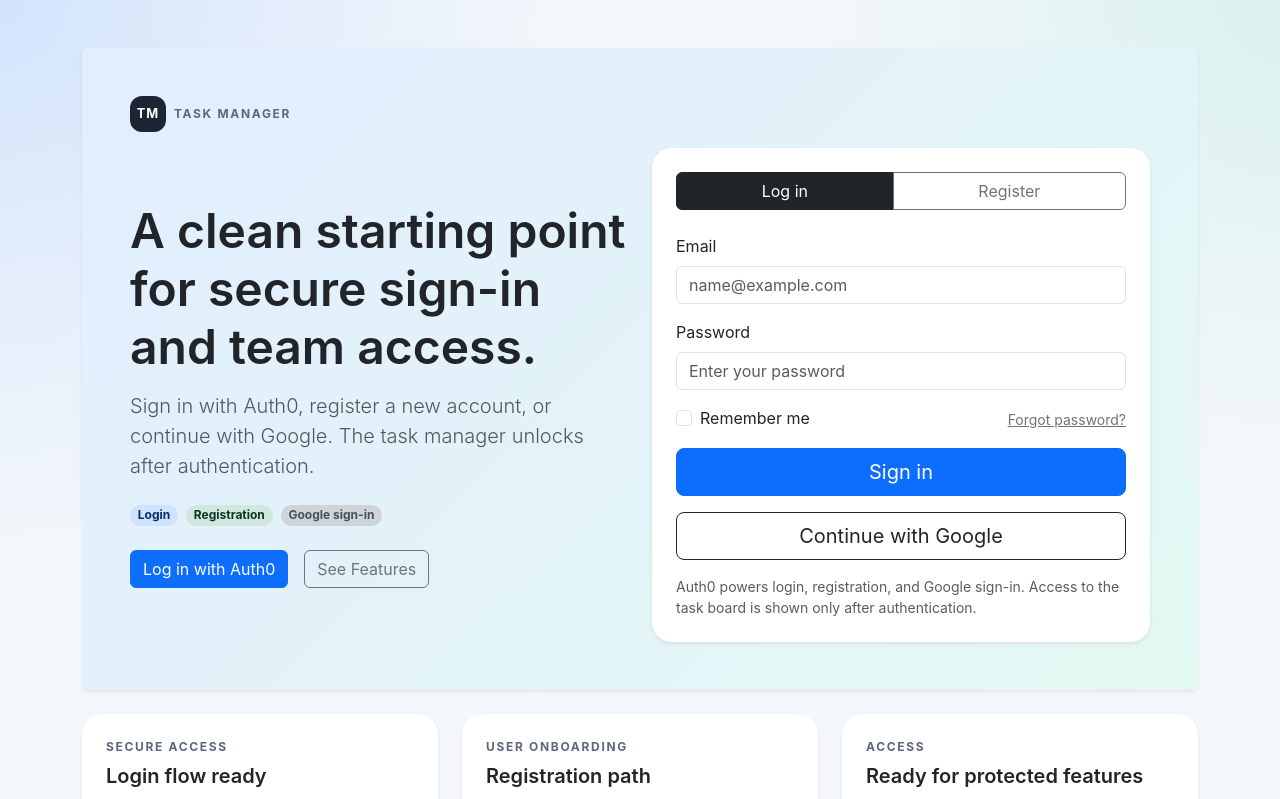
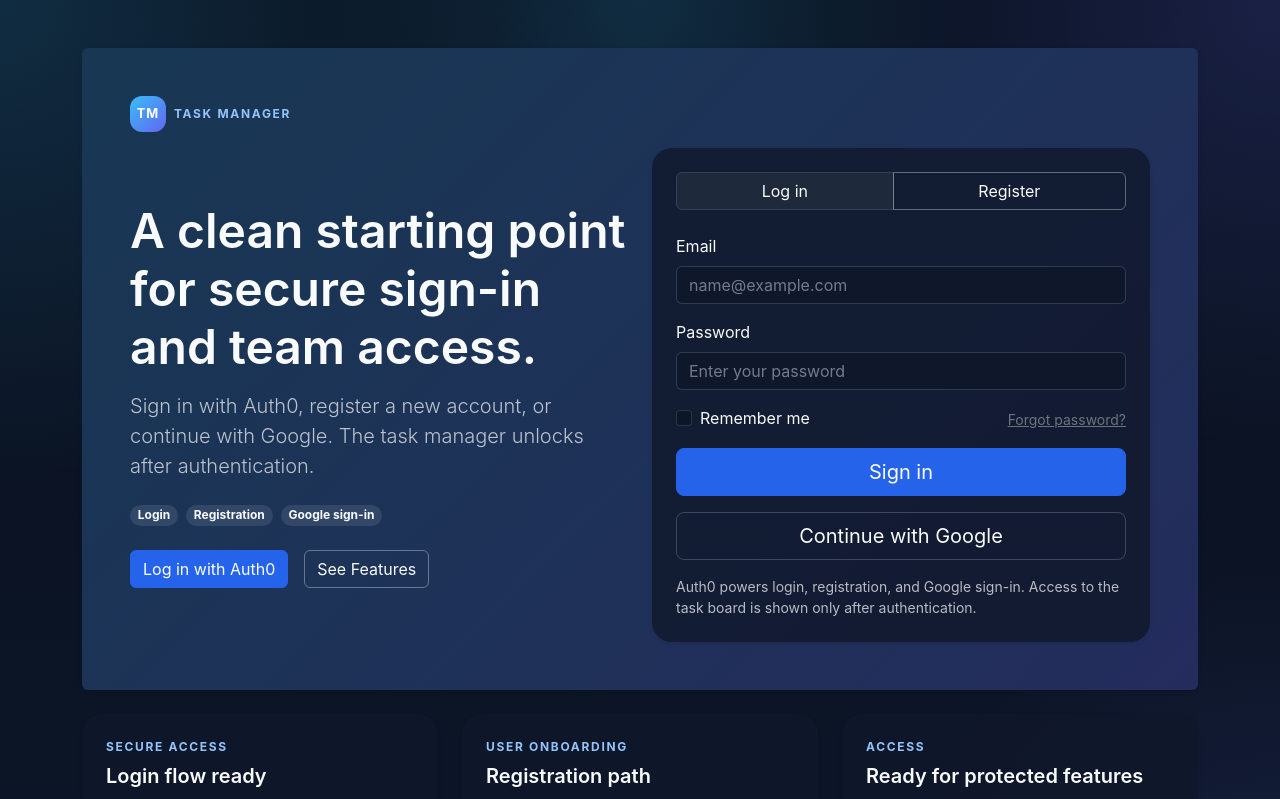
Before and after one commit to calv511/task-manager, a React (Vite) app: page / in a window 1280 px wide. Shown: the top 799 px of the page. Built offline with nearby package versions, Linux system fonts and the light colour scheme; no server answers.

Commit message:
style: update color scheme and background gradients for improved UI aesthetics

```diff
--- a/src/App.css
+++ b/src/App.css
@@ -5,17 +5,23 @@
 .home-hero {
 	overflow: hidden;
 	background:
-		linear-gradient(135deg, rgba(13, 110, 253, 0.12), rgba(32, 201, 151, 0.12)),
-		#ffffff;
+		linear-gradient(135deg, rgba(56, 189, 248, 0.18), rgba(99, 102, 241, 0.24)),
+		#101a2e;
+	color: #f8fafc;
 }
 
 .config-callout {
 	border-radius: 1rem;
+	background: rgba(15, 23, 42, 0.72);
+	color: #f8fafc;
 }
 
 .auth-card,
 .feature-card {
 	border-radius: 1.25rem;
+	background: rgba(15, 23, 42, 0.8);
+	color: #f8fafc;
+	border: 1px solid rgba(148, 163, 184, 0.16);
 }
 
 .brand-mark {
@@ -25,7 +31,7 @@
 	width: 2.25rem;
 	height: 2.25rem;
 	border-radius: 0.75rem;
-	background: #1d2433;
+	background: linear-gradient(135deg, #38bdf8, #6366f1);
 	color: #ffffff;
 	font-size: 0.8rem;
 	font-weight: 700;
@@ -38,14 +44,15 @@
 	letter-spacing: 0.14em;
 	font-size: 0.75rem;
 	font-weight: 700;
-	color: #5c677d;
+	color: #93c5fd;
 }
 
 .task-details-hero {
 	overflow: hidden;
 	background:
-		linear-gradient(135deg, rgba(13, 110, 253, 0.12), rgba(32, 201, 151, 0.12)),
-		#ffffff;
+		linear-gradient(135deg, rgba(56, 189, 248, 0.18), rgba(99, 102, 241, 0.24)),
+		#101a2e;
+	color: #f8fafc;
 }
 
 .task-grid {
@@ -55,14 +62,18 @@
 
 .task-card {
 	transition: transform 0.15s ease, box-shadow 0.15s ease;
+	background: rgba(15, 23, 42, 0.8);
+	color: #f8fafc;
+	border: 1px solid rgba(148, 163, 184, 0.16);
 }
 
 .task-card:hover {
 	transform: translateY(-2px);
+	box-shadow: 0 1rem 2rem rgba(2, 6, 23, 0.35) !important;
 }
 
 .task-card:focus-visible {
-	outline: 3px solid rgba(13, 110, 253, 0.35);
+	outline: 3px solid rgba(96, 165, 250, 0.5);
 	outline-offset: 2px;
 }
 
@@ -73,8 +84,8 @@
 	display: grid;
 	place-items: center;
 	padding: 1rem;
-	background: rgba(15, 23, 42, 0.58);
-	backdrop-filter: blur(6px);
+	background: rgba(2, 6, 23, 0.7);
+	backdrop-filter: blur(8px);
 }
 
 .task-modal {
@@ -82,10 +93,102 @@
 	max-height: calc(100vh - 2rem);
 	overflow: auto;
 	border-radius: 1.5rem;
+	background: #101a2e;
+	color: #f8fafc;
+	border: 1px solid rgba(148, 163, 184, 0.18);
 }
 
 .task-filters .btn {
 	white-space: nowrap;
+}
+
+.btn-primary {
+	--bs-btn-color: #ffffff;
+	--bs-btn-bg: #2563eb;
+	--bs-btn-border-color: #2563eb;
+	--bs-btn-hover-bg: #1d4ed8;
+	--bs-btn-hover-border-color: #1d4ed8;
+	--bs-btn-active-bg: #1e40af;
+	--bs-btn-active-border-color: #1e40af;
+}
+
+.btn-outline-secondary {
+	--bs-btn-color: #f8fafc;
+	--bs-btn-border-color: rgba(248, 250, 252, 0.34);
+	--bs-btn-hover-bg: rgba(248, 250, 252, 0.12);
+	--bs-btn-hover-border-color: rgba(248, 250, 252, 0.6);
+	--bs-btn-hover-color: #ffffff;
+	--bs-btn-active-bg: rgba(248, 250, 252, 0.16);
+	--bs-btn-active-border-color: rgba(248, 250, 252, 0.7);
+	--bs-btn-active-color: #ffffff;
+	--bs-btn-disabled-color: rgba(248, 250, 252, 0.42);
+}
+
+.btn-outline-dark {
+	--bs-btn-color: #f8fafc;
+	--bs-btn-border-color: rgba(148, 163, 184, 0.32);
+	--bs-btn-hover-bg: rgba(148, 163, 184, 0.14);
+	--bs-btn-hover-border-color: rgba(148, 163, 184, 0.5);
+	--bs-btn-hover-color: #ffffff;
+	--bs-btn-active-bg: rgba(148, 163, 184, 0.18);
+	--bs-btn-active-border-color: rgba(148, 163, 184, 0.56);
+	--bs-btn-active-color: #ffffff;
+}
+
+.btn-dark {
+	--bs-btn-bg: #1e293b;
+	--bs-btn-border-color: #334155;
+	--bs-btn-hover-bg: #334155;
+	--bs-btn-hover-border-color: #475569;
+	--bs-btn-color: #f8fafc;
+}
+
+.badge {
+	color: #ffffff !important;
+}
+
+.bg-primary-subtle,
+.bg-success-subtle,
+.bg-warning-subtle,
+.bg-danger-subtle,
+.bg-dark-subtle {
+	background-color: rgba(148, 163, 184, 0.18) !important;
+	color: #f8fafc !important;
+}
+
+.text-body-secondary {
+	color: rgba(248, 250, 252, 0.72) !important;
+}
+
+.form-control,
+.form-select {
+	background-color: rgba(15, 23, 42, 0.78);
+	color: #f8fafc;
+	border-color: rgba(148, 163, 184, 0.24);
+}
+
+.form-control:focus,
+.form-select:focus {
+	background-color: rgba(15, 23, 42, 0.92);
+	color: #ffffff;
+	border-color: #60a5fa;
+	box-shadow: 0 0 0 0.2rem rgba(96, 165, 250, 0.18);
+}
+
+.form-control::placeholder {
+	color: rgba(226, 232, 240, 0.48);
+}
+
+.form-label,
+.form-check-label,
+.btn-close {
+	color: #f8fafc;
+}
+
+.alert-danger {
+	background: rgba(127, 29, 29, 0.32);
+	color: #fecaca;
+	border-color: rgba(248, 113, 113, 0.3);
 }
 
 @media (max-width: 767.98px) {
--- a/src/index.css
+++ b/src/index.css
@@ -8,14 +8,29 @@ body {
 	margin: 0;
 	font-family: Inter, system-ui, -apple-system, BlinkMacSystemFont, "Segoe UI", sans-serif;
 	background:
-		radial-gradient(circle at top left, rgba(13, 110, 253, 0.14), transparent 35%),
-		radial-gradient(circle at top right, rgba(32, 201, 151, 0.12), transparent 30%),
-		#f4f7fb;
-	color: #1d2433;
+		radial-gradient(circle at top left, rgba(56, 189, 248, 0.16), transparent 30%),
+		radial-gradient(circle at top right, rgba(99, 102, 241, 0.18), transparent 28%),
+		linear-gradient(180deg, #09111f 0%, #0d1628 100%);
+	color: #f8fafc;
+	--bs-body-bg: #0d1628;
+	--bs-body-color: #f8fafc;
+	--bs-secondary-color: rgba(248, 250, 252, 0.72);
+	--bs-tertiary-color: rgba(248, 250, 252, 0.58);
+	--bs-emphasis-color: #ffffff;
+	--bs-border-color: rgba(148, 163, 184, 0.22);
+	--bs-card-bg: #101a2e;
+	--bs-card-color: #f8fafc;
+	--bs-card-border-color: rgba(148, 163, 184, 0.18);
+	--bs-body-bg-rgb: 13, 22, 40;
+	--bs-link-color: #93c5fd;
+	--bs-link-hover-color: #bfdbfe;
 }
 
 #root {
 	min-height: 100vh;
+	background:
+		radial-gradient(circle at top, rgba(56, 189, 248, 0.16), transparent 28%),
+		radial-gradient(circle at bottom right, rgba(99, 102, 241, 0.12), transparent 25%);
 }
 
 button,
@@ -24,3 +39,11 @@ select,
 textarea {
 	font: inherit;
 }
+
+a {
+	color: var(--bs-link-color);
+}
+
+a:hover {
+	color: var(--bs-link-hover-color);
+}
--- a/src/pages/HomePage.tsx
+++ b/src/pages/HomePage.tsx
@@ -166,9 +166,6 @@ function HomePage() {
                                                 <button type="button" className="btn btn-outline-dark" onClick={handleGoogleLogin}>
                                                     Continue with Google
                                                 </button>
-                                                <p className="text-body-secondary small mb-0">
-                                                    Registration will open the Auth0 hosted signup experience, so you do not need to build a custom password form yet.
-                                                </p>
                                             </div>
                                         )}
 
```
